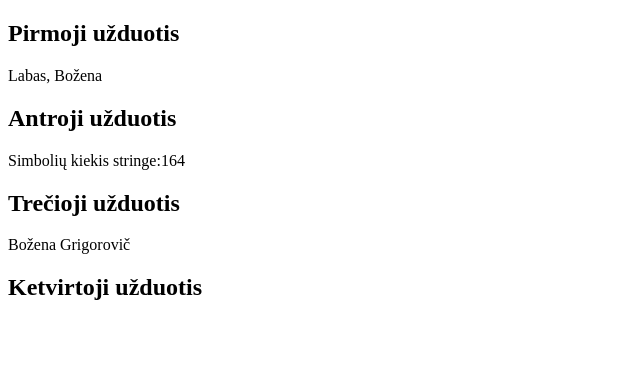
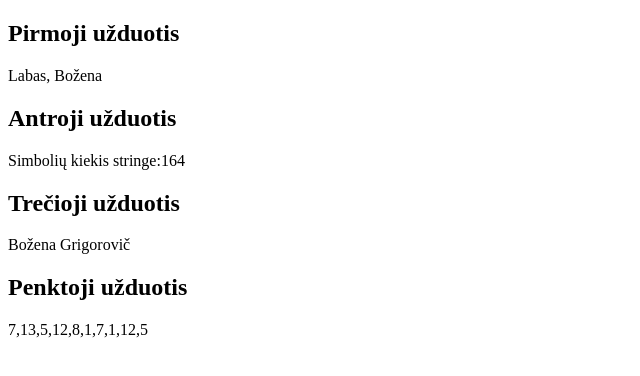
Before and after one commit to BozenaGrigorovic/JS-Namu-darbai, a plain HTML site: page 2022-12-13/2022-12-13-namu-darbai.html in a window 1280 px wide. Shown: the whole page, without its empty margins (0-640 px from the left). Drawn offline with Linux system fonts and the light colour scheme.

Commit message:
2022-12-13 Namų darbų 5 užduotis + pataisymai

```diff
--- a/2022-12-13/2022-12-12-namu-darbai.html
+++ b/2022-12-13/2022-12-13-namu-darbai.html
@@ -4,7 +4,7 @@
     <meta charset="UTF-8">
     <meta http-equiv="X-UA-Compatible" content="IE=edge">
     <meta name="viewport" content="width=device-width, initial-scale=1.0">
-    <title>2022-12-12 Namų darbai</title>
+    <title>2022-12-13 Namų darbai</title>
 </head>
 <body>
     <script>
@@ -50,7 +50,6 @@ let surname = 'grigorovič';
 document.write(nameSurname(name, surname));
 
 // Ketvirtoji užduotis
-document.write('<h2>Ketvirtoji užduotis</h2>');
 
 const randomGenerator = (index) => {
     let result = [];
@@ -62,6 +61,24 @@ const randomGenerator = (index) => {
 
 randomGenerator(3);
 
+// Penktoji užduotis
+document.write('<h2>Penktoji užduotis</h2>');
+
+const arrayGenerator = (from, to, limit) => {
+    let result = [];
+    if (typeof from === 'number' && typeof to === 'number' && typeof limit === 'number') {
+        for (let i = 0; i < limit; i++) {
+        result.push(rand(from, to));
+        }
+    } else result.push('error')
+    return result;
+}
+
+result = arrayGenerator(1, 15, 10);
+
+console.log(result);
+document.write(result);
+
     </script>
 </body>
 </html>
```
